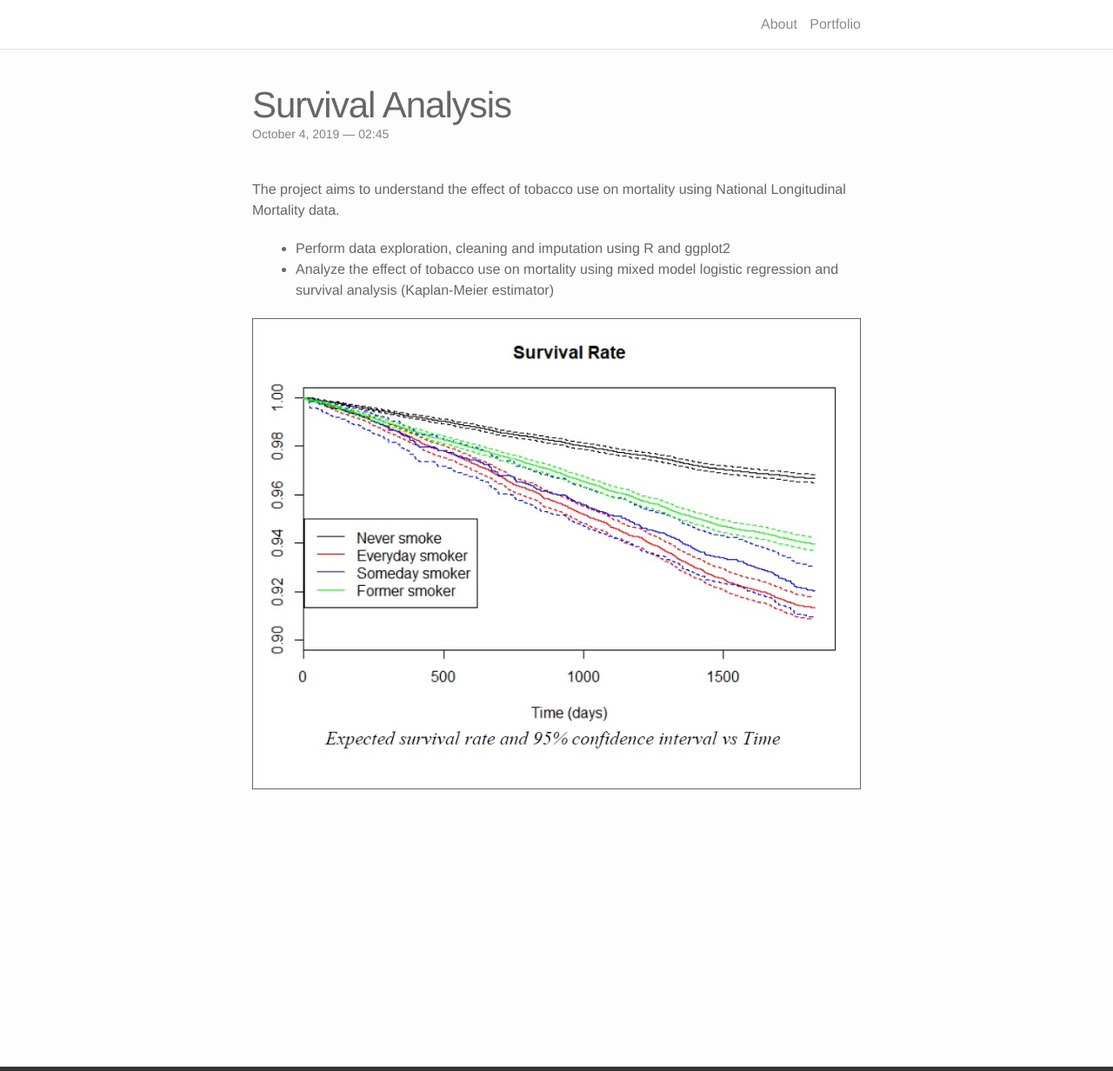
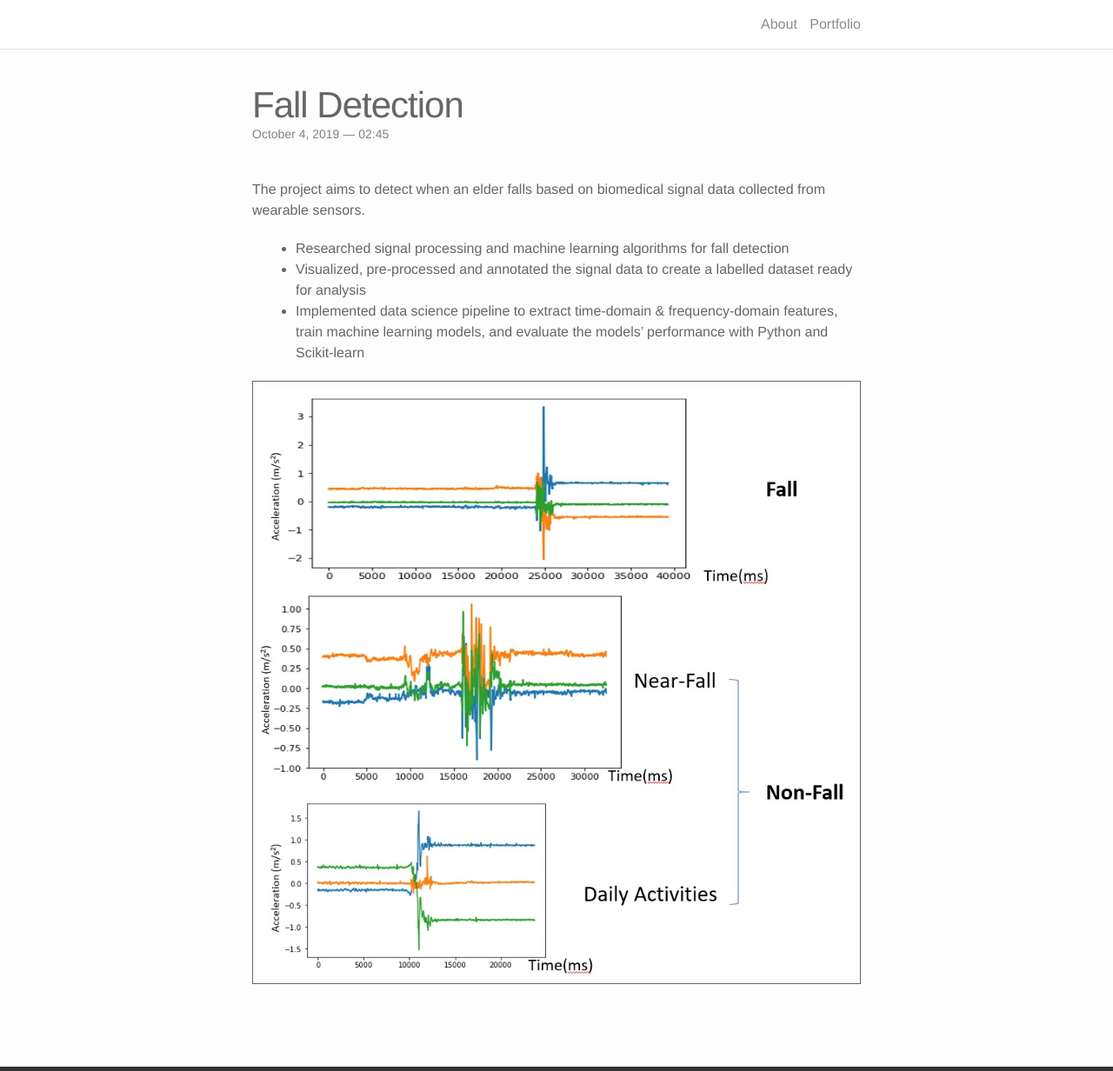
Before and after one commit to emeryanalytics/blog, a Jekyll site: the page built from _portfolio/project_09.markdown, in a window 1280 px wide and 1232 px high. Shown: the whole window at 87% size. Built offline with Jekyll 4.4.1, drawn with Linux system fonts in a browser that asks for light colours; nearby versions of some CDN libraries.

Commit message:
add fall detection project

```diff
--- a/_portfolio/project_09.markdown
+++ b/_portfolio/project_09.markdown
@@ -1,14 +1,15 @@
 ---
 layout: post
-title: Survival Analysis
-description: R, ggplot2, glm, survival
-img: /img/survival.jpg
+title: Fall Detection
+description: Python, Scikit-learn
+img: /img/fall_detection.jpg
 ---
 
-The project aims to understand the effect of tobacco use on mortality using National Longitudinal Mortality data.
-- Perform data exploration, cleaning and imputation using R and ggplot2
-- Analyze the effect of tobacco use on mortality using mixed model logistic regression and survival analysis (Kaplan-Meier estimator)
+The project aims to detect when an elder falls based on biomedical signal data collected from wearable sensors.
+- Researched signal processing and machine learning algorithms for fall detection
+- Visualized, pre-processed and annotated the signal data to create a labelled dataset ready for analysis
+- Implemented data science pipeline to extract time-domain & frequency-domain features, train machine learning models, and evaluate the models’ performance with Python and Scikit-learn
 
 <div>
-	<img class="col" src="{{ site.baseurl }}/img/survival.jpg" alt="" title="Survival Analysis" border="1"/>
+	<img class="col" src="{{ site.baseurl }}/img/fall_detection.jpg" alt="" title="Fall Detection" border="1"/>
 </div>
```
Also changed, not shown: _portfolio/project_10.markdown (added, +14 -0 lines), about.md (+1 -1 lines), img/fall_detection.jpg (added).
